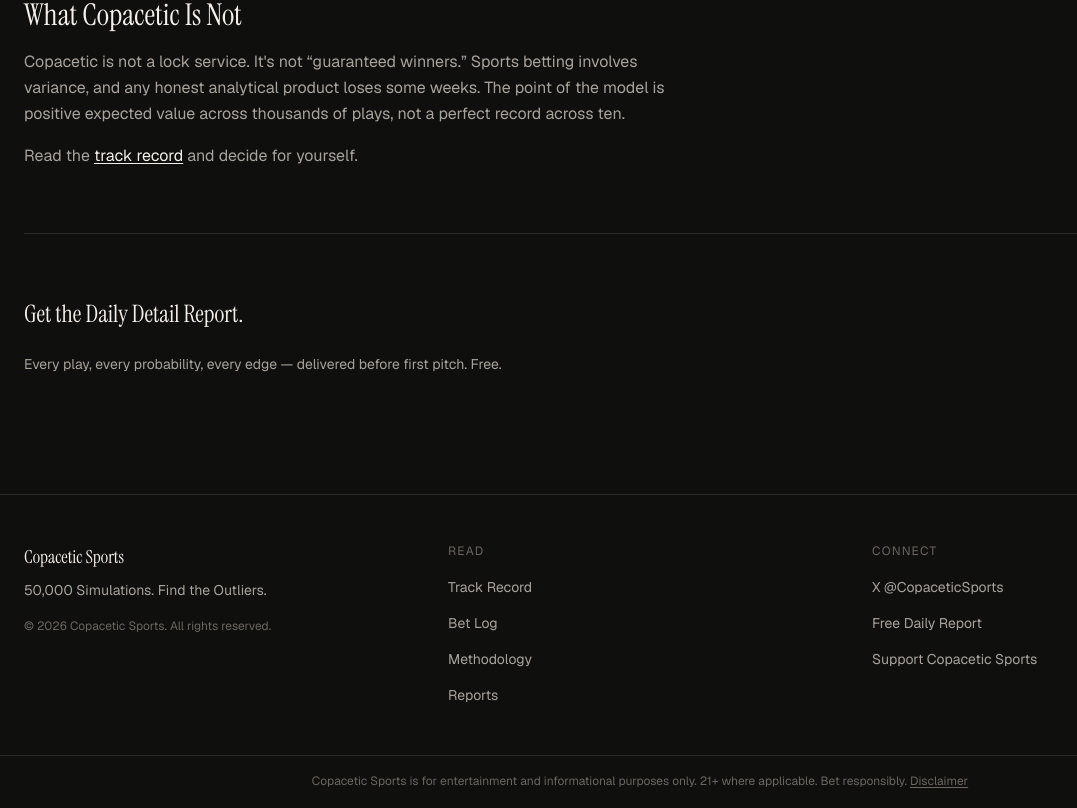
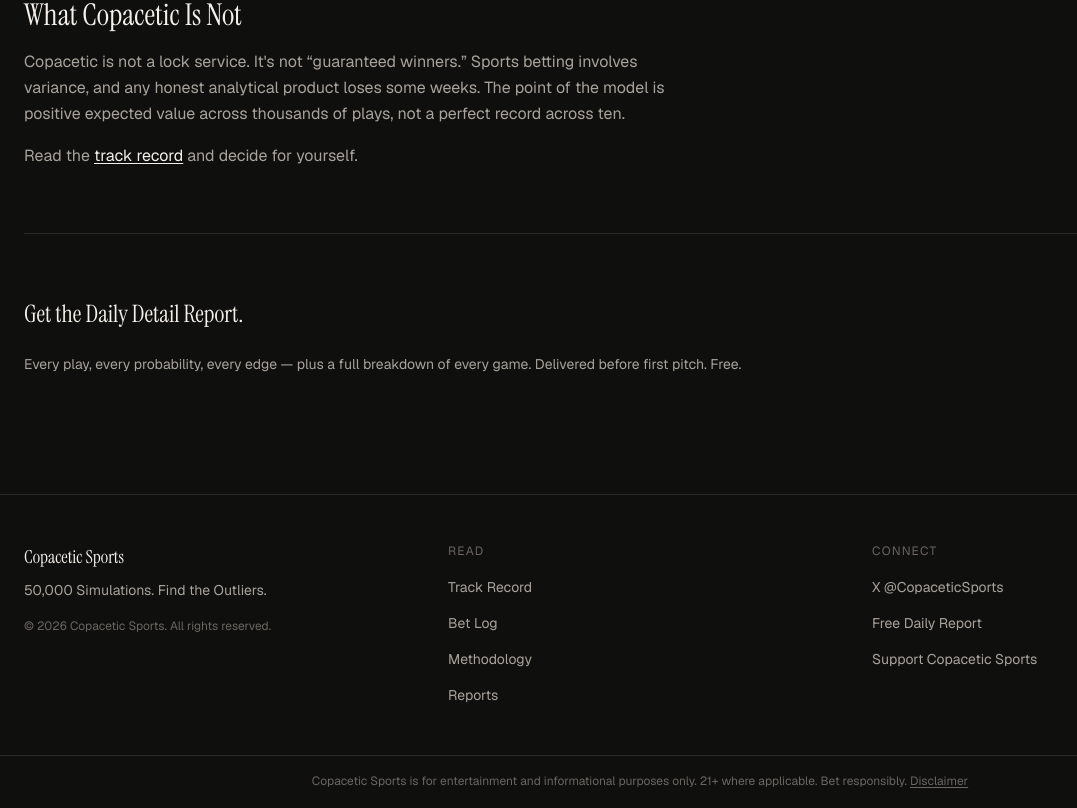
Before and after one commit to spencecc/outlier-sports-, a Next.js app: page /methodology in a window 1280 px wide. Shown: the part 1411-2219 px from the top of the page, without its empty margins (0-1077 px from the left). Built offline with nearby package versions, Linux system fonts and the light colour scheme.

Commit message:
Add full game breakdown mention to all email signup CTAs

```diff
--- a/src/app/bet-log/page.tsx
+++ b/src/app/bet-log/page.tsx
@@ -406,7 +406,7 @@ export default function BetLogPage() {
       >
         <div className="max-w-7xl mx-auto px-6 py-16">
           <p className="font-display text-2xl mb-6" style={{ color: "var(--text-primary)" }}>
-            Get every play before it happens.
+            Get every play before it happens — plus a full breakdown of every game.
           </p>
           <BeehiivSignup />
         </div>
--- a/src/app/methodology/page.tsx
+++ b/src/app/methodology/page.tsx
@@ -167,8 +167,8 @@ export default function MethodologyPage() {
               Get the Daily Detail Report.
             </p>
             <p className="text-sm mb-6" style={{ color: "var(--text-secondary)" }}>
-              Every play, every probability, every edge — delivered before first
-              pitch. Free.
+              Every play, every probability, every edge — plus a full breakdown
+              of every game. Delivered before first pitch. Free.
             </p>
             <BeehiivSignup />
           </div>
--- a/src/app/page.tsx
+++ b/src/app/page.tsx
@@ -246,8 +246,8 @@ export default async function HomePage() {
             className="text-base mb-8 max-w-xl"
             style={{ color: "var(--text-secondary)" }}
           >
-            Every play, every probability, every edge — delivered before first
-            pitch. Free.
+            Every play, every probability, every edge — plus a full breakdown
+            of every game. Delivered before first pitch. Free.
           </p>
           <BeehiivSignup />
         </div>
--- a/src/app/past-emails/page.tsx
+++ b/src/app/past-emails/page.tsx
@@ -52,8 +52,9 @@ export default async function PastEmailsPage() {
             Get today&apos;s before first pitch.
           </p>
           <p className="text-sm mb-2" style={{ color: "var(--text-secondary)" }}>
-            The archive is yesterday&apos;s email. Subscribers get today&apos;s — including
-            all Higher Model Confidence signals — delivered every morning before games start.
+            The archive is yesterday&apos;s email. Subscribers get today&apos;s — a full
+            breakdown of every game plus all High Confidence signals — delivered every
+            morning before games start.
           </p>
           <p className="text-sm mb-6" style={{ color: "var(--text-secondary)" }}>
             Free. No spam. Unsubscribe any time.
--- a/src/app/plays/page.tsx
+++ b/src/app/plays/page.tsx
@@ -147,7 +147,8 @@ export default async function PlaysPage() {
           </p>
           <p className="text-sm mb-6" style={{ color: "var(--text-secondary)" }}>
             When the model finds a high-conviction edge, that play goes to the
-            email list before it goes anywhere else. Free to subscribe.
+            email list before it goes anywhere else. Subscribers also get a full
+            breakdown of every game in the daily email. Free to subscribe.
           </p>
           <BeehiivSignup />
         </div>
--- a/src/components/TrackRecordClient.tsx
+++ b/src/components/TrackRecordClient.tsx
@@ -242,7 +242,7 @@ export default function TrackRecordClient({
               className="text-sm mb-4"
               style={{ color: "var(--text-secondary)" }}
             >
-              Get every play before first pitch.
+              Get every play before first pitch — plus a full breakdown of every game.
             </p>
             <BeehiivSignup />
           </div>
```
